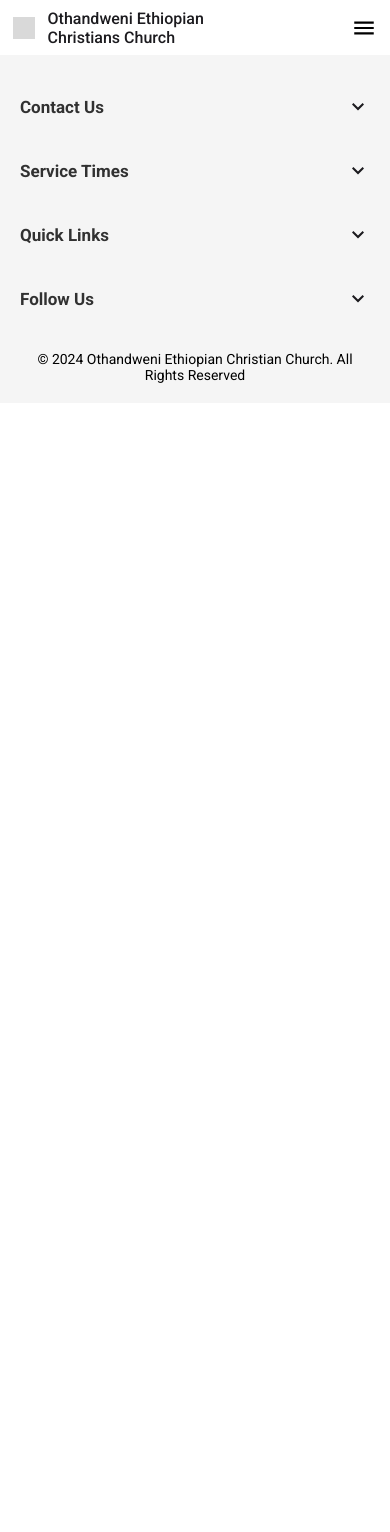
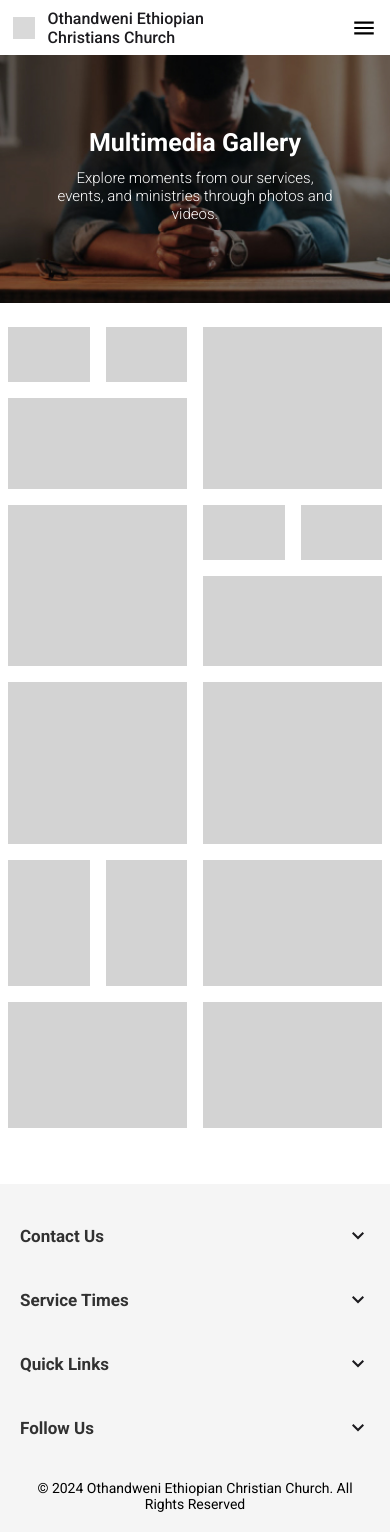
Before and after one commit to andile593/Othandweni-CCC-Website, a React (Create React App) app in the folder frontend/: page /media in a window 390 px wide. Before the commit the page ends 844 px from the top, so only its background shows below. Built offline with nearby package versions, Linux system fonts and the light colour scheme.

Commit message:
more code

```diff
--- /dev/null
+++ b/frontend/src/Components/GalleryComponents/GalleryHeroSection/GalleryHeroSection.css
@@ -0,0 +1,28 @@
+@media (min-width: 320px) and (max-width: 740px) {
+    .gallery-hero {
+        width: 100%;
+        height: 248px;
+        background-image: url('../../../Assets/galleryHero.jpg');
+        background-position: center;
+        background-size: cover;
+        display: flex;
+        flex-direction: column;
+        justify-content: center;
+        align-items: center;
+    }
+
+    .gallery-hero-title {
+        color: #ffffff;
+        font-size: 25px;
+        margin-bottom: .5em;
+    }
+
+    .hero-gallery-subheading {
+        width: 282px;
+        text-align: center;
+        color: #ffffff;
+        font-size: 15px;
+        margin-bottom: .5em;
+    }
+
+}
--- /dev/null
+++ b/frontend/src/Components/GalleryComponents/GalleryHeroSection/GalleryHeroSection.js
@@ -0,0 +1,15 @@
+import './GalleryHeroSection.css'
+
+const GalleryHeroSection = () => {
+  return (
+    <div className="gallery-hero">
+      <h2 className="gallery-hero-title roboto-bold">Multimedia Gallery</h2>
+      <p className="hero-gallery-subheading roboto-light">
+        Explore moments from our services, events, and ministries through photos
+        and videos.
+      </p>
+    </div>
+  );
+};
+
+export default GalleryHeroSection;
--- /dev/null
+++ b/frontend/src/Components/GalleryComponents/GallerySection/GallerySection.js
@@ -0,0 +1,57 @@
+import "./Gallerysection.css"
+
+const GallerySection = () => {
+  return (
+    <div class="pg-section">
+    <div class="gallery-s">
+      <div class="gallery__item gallery__item--1">
+       <div className="gallery__img"></div>
+      </div>
+      <div class="gallery__item gallery__item--2">
+       <div className="gallery__img"></div>
+      </div>
+      <div class="gallery__item gallery__item--3">
+        <div className="gallery__img"></div>
+      </div>
+      <div class="gallery__item gallery__item--4">
+        <div className="gallery__img"></div>
+      </div>
+      <div class="gallery__item gallery__item--5">
+       <div className="gallery__img"></div>
+      </div>
+      <div class="gallery__item gallery__item--6">
+        <div className="gallery__img"></div>
+      </div>
+      <div class="gallery__item gallery__item--7">
+        <div className="gallery__img"></div>
+      </div>
+      <div class="gallery__item gallery__item--8">
+        <div className="gallery__img"></div>
+      </div>
+      <div class="gallery__item gallery__item--9">
+        <div className="gallery__img"></div>
+      </div>
+      <div class="gallery__item gallery__item--10">
+        <div className="gallery__img"></div>
+      </div>
+      <div class="gallery__item gallery__item--11">
+        <div className="gallery__img"></div>
+      </div>
+      <div class="gallery__item gallery__item--12">
+        <div className="gallery__img"></div>
+      </div>
+      <div class="gallery__item gallery__item--13">
+        <div className="gallery__img"></div>
+      </div>
+      <div class="gallery__item gallery__item--14">
+        <div className="gallery__img"></div>
+      </div>
+      <div class="gallery__item gallery__item--15">
+        <div className="gallery__img"></div>
+      </div>
+    </div>
+  </div>
+  )
+}
+
+export default GallerySection
--- /dev/null
+++ b/frontend/src/Components/GalleryComponents/GallerySection/Gallerysection.css
@@ -0,0 +1,124 @@
+@media (min-width: 320px) and (max-width: 740px) {
+    .pg-section {
+        width: 100%;
+        padding: 0.5em 0.5em;
+        padding-bottom: .3em;
+      }
+
+      .gallery {
+        display: grid;
+        grid-template-columns: repeat(8, 1fr);
+        grid-template-rows: repeat(16, 5vw);
+        grid-gap: 1rem;
+      }
+      .gallery-s {
+        display: grid;
+        grid-template-columns: repeat(8, 1fr);
+        grid-template-rows: repeat(24, 5vw);
+        grid-gap: 1rem;
+        margin: 1rem 0;
+      }
+
+      .gallery__img {
+        width: 100%;
+        height: 100%;
+        object-fit: cover;
+        display: block;
+        background-color: lightgrey;
+      }
+
+      .gallery__item--1 {
+        grid-column-start: 1;
+        grid-column-end: 3;
+        grid-row-start: 1;
+        grid-row-end: 3;
+      }
+
+      .gallery__item--2 {
+        grid-column-start: 3;
+        grid-column-end: 5;
+        grid-row-start: 1;
+        grid-row-end: 3;
+      }
+      .gallery__item--3 {
+        grid-column-start: 5;
+        grid-column-end: 9;
+        grid-row-start: 1;
+        grid-row-end: 6;
+      }
+
+      .gallery__item--4 {
+        grid-column-start: 1;
+        grid-column-end: 5;
+        grid-row-start: 3;
+        grid-row-end: 6;
+      }
+
+      .gallery__item--5 {
+        grid-column-start: 1;
+        grid-column-end: 5;
+        grid-row-start: 6;
+        grid-row-end: 11;
+      }
+
+      .gallery__item--6 {
+        grid-column-start: 5;
+        grid-column-end: 7;
+        grid-row-start: 6;
+        grid-row-end: 8;
+      }
+      .gallery__item--7 {
+        grid-column-start: 7;
+        grid-column-end: 9;
+        grid-row-start: 6;
+        grid-row-end: 8;
+      }
+      .gallery__item--8 {
+        grid-column-start: 5;
+        grid-column-end: 9;
+        grid-row-start: 8;
+        grid-row-end: 11;
+      }
+      .gallery__item--9 {
+        grid-column-start: 1;
+        grid-column-end: 5;
+        grid-row-start: 11;
+        grid-row-end: 16;
+      }
+      .gallery__item--10 {
+        grid-column-start: 5;
+        grid-column-end: 9;
+        grid-row-start: 11;
+        grid-row-end: 16;
+      }
+      .gallery__item--11 {
+        grid-column-start: 1;
+        grid-column-end: 3;
+        grid-row-start: 16;
+        grid-row-end: 20;
+      }
+      .gallery__item--12 {
+          grid-column-start: 3;
+          grid-column-end: 5;
+          grid-row-start: 16;
+          grid-row-end: 20;
+        }
+      .gallery__item--13 {
+        grid-column-start: 5;
+        grid-column-end: 9;
+        grid-row-start: 16;
+        grid-row-end: 20;
+      }
+      .gallery__item--14 {
+        grid-column-start: 1;
+        grid-column-end: 5;
+        grid-row-start: 20;
+        grid-row-end: 24;
+      }
+      .gallery__item--15 {
+        grid-column-start: 5;
+        grid-column-end: 9;
+        grid-row-start: 20;
+        grid-row-end: 24;
+      }
+}
--- /dev/null
+++ b/frontend/src/Pages/Gallery/Gallery.js
@@ -0,0 +1,14 @@
+import React from 'react'
+import GalleryHeroSection from '../../Components/GalleryComponents/GalleryHeroSection/GalleryHeroSection'
+import GallerySection from '../../Components/GalleryComponents/GallerySection/GallerySection'
+
+const Gallery = () => {
+  return (
+    <>
+        <GalleryHeroSection />
+        <GallerySection />
+    </>
+  )
+}
+
+export default Gallery
--- a/frontend/src/Routes/AppRoutes.js
+++ b/frontend/src/Routes/AppRoutes.js
@@ -3,6 +3,7 @@ import Home from "../Pages/Home/Home";
 import SermonsAndTeachings from '../Pages/SermonsAndTeachings/SermonsAndTeachings'
 import News from "../Pages/News/News";
 import Ministry from '../Pages/Ministries/Ministry'
+import Gallery from "../Pages/Gallery/Gallery";
 
 
 const AppRoutes = () => {
@@ -12,7 +13,7 @@ const AppRoutes = () => {
       <Route path="/sermons&teachings" element={<SermonsAndTeachings />} />
       <Route path="/news" element={<News />} />
       <Route path="/ministries" element={<Ministry />} />
-      <Route path="/" element={<Home />} />
+      <Route path="/media" element={<Gallery />} />
       <Route path="/" element={<Home />} />
     </Routes>
   )
```
Also changed, not shown: frontend/src/Assets/galleryHero.jpg (added), frontend/src/Components/DonateComponents/DonateHeroSection/DonateHeroSection.css (added), frontend/src/Components/DonateComponents/DonateHeroSection/DonateHeroSection.js (added).
